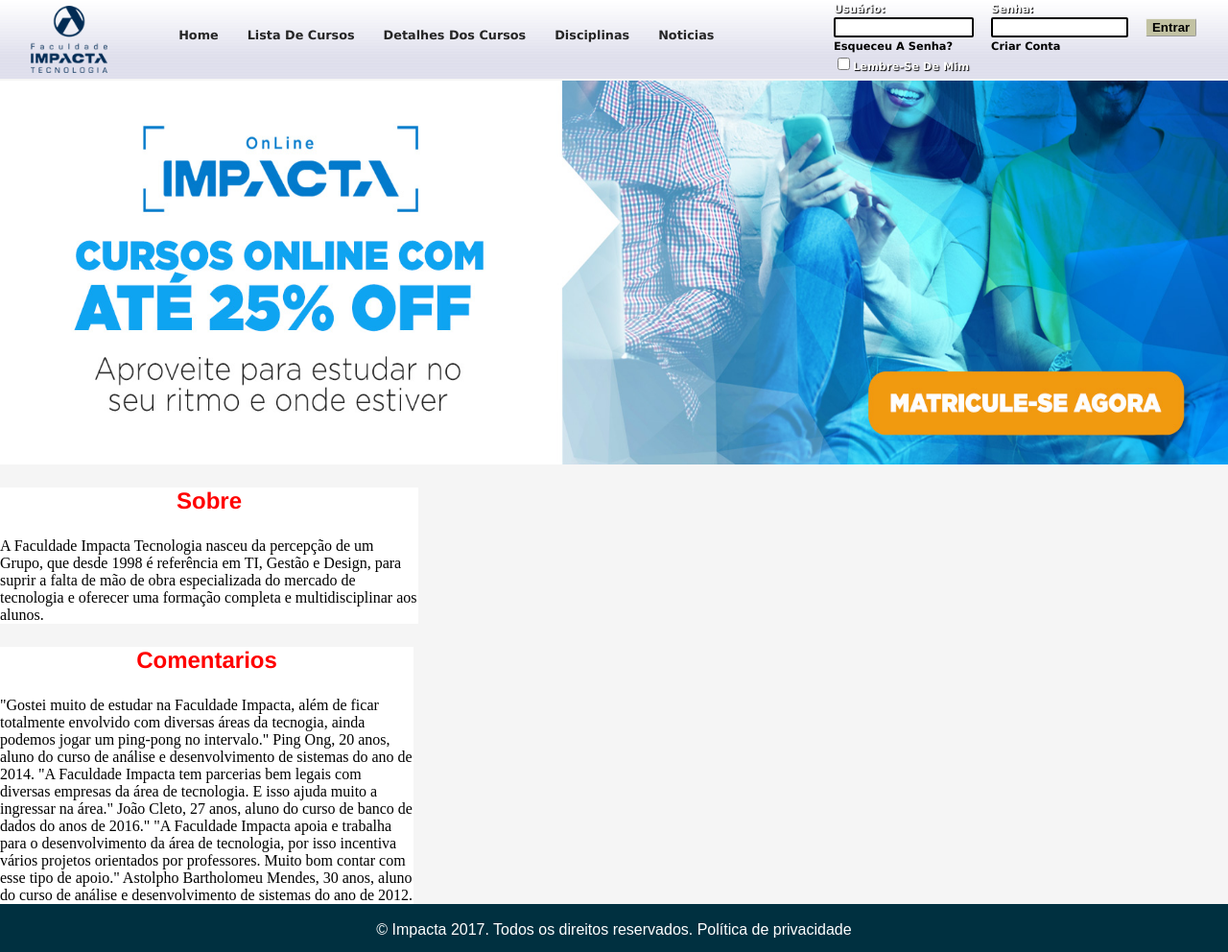
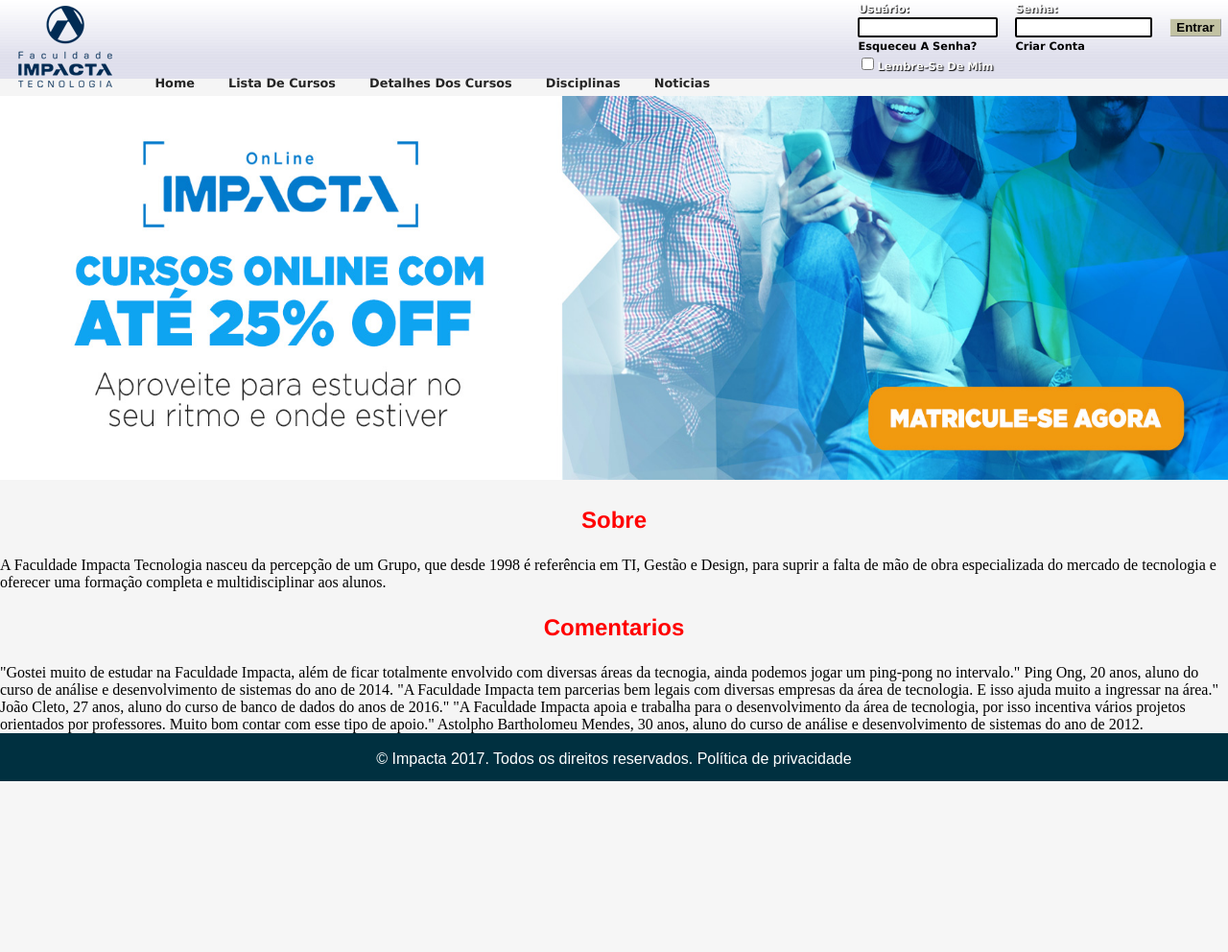
Before and after one commit to lucasgsouza03/TecWeb-TF-ADS2B, a Django app: page / in a window 1280 px wide. Shown: the whole page at 96% size. After the commit the page ends 814 px from the top, so only its background shows below. Run offline with Django 3.2, Linux system fonts and the light colour scheme; parts of the project's set-up code (start-up, migrations or seed data) failed here and were passed over.

Commit message:
Update style.css

```diff
--- a/core/static/style.css
+++ b/core/static/style.css
@@ -6,28 +6,30 @@
 	margin:0px;
 }
 header{
-	background-image:url('TecWeb/css/images/Header/menu/fundomenu.png');
+	background-image: url('TecWeb/css/images/Header/menu/fundomenu.png');
 	width: 100%;
 	height: 82px;
 	padding: 0.5%;
-	display:flex;
 
 	}
 .menu{
-	font-family:Verdana;
-	width:55%;
-	margin-left: 5%;
+	display: inline;
+	margin-left: 2%;
 }
 ul{
 	position:relative;
 	padding:0;
-	display:flex;
+	display: inline;
+	font-family:Verdana;
+	width:55%;
+
 
 	 }
 ul li{
 	text-align: center;
 	list-style: none;
 	padding:4px 15px;
+	display: inline;
 }
 ul li a {
 	text-align: center;
@@ -56,13 +58,16 @@
 }
 /*LOGOMARCA*/
 .logo {
-	width: 6%;
-	height: 70px;
-	display: flex;
-	margin-left: 2%;
+
+	margin-left: 1%;
 	position:relative;
+	display: inline;
+}
+img.logotipo{
+	width: 5%;
+	height: 55px;
+	}
 
-}
 input[name="usuario"], input[name="senha"]{
 	width:90%;
     border: 2px solid ;
@@ -125,33 +130,16 @@
 .banner {
 width: 100%;
 height: 400px;
-margin-top: -16px;
-display: block;
+
 }
-
-.box {
-background-color:#fff;
-width: 436px ;
-position:relative;
- }
-
-.box2 {
-background-color:#fff;
-width: 431px ;
-position:relative;
-}
-.content{
-	justify-content: space-around;
-}
+.caixa{width:40%;float:left;}
+.caixa2{width:40%;float:right;}
 
 h2 {
 	font-family: Arial;
 	font-size: 0.8em;
 	color:.262626;
 	text-align: left;
-	position: relative;
-	text-transform: left;
-
 
 }
 h1{
@@ -177,9 +165,6 @@
 	background-image:url(TecWeb/css/images/Footer/rodape.png);
 	width:100%;
 	height: 50px;
-	display:block;
-
-
 
 }
 table {
@@ -249,10 +234,9 @@
 	border-radius: 2px;
 	font-weight: bold;
 
-@media only screen and (max-width: 768px)
+/*@media only screen and (max-width: 768px)
 {
 header{
-display:inline;
 }
 
 .menu{
@@ -260,51 +244,4 @@
 }
 
 }
-
-
-
-
-
-
-
-
-
-
-
-
-
-
-
-
-
-
-
-
-
-
-
-
-
-
-
-
-
-
-
-
-
-
-
-
-
-
-
-
-
-
-
-
-
-
-
-section{border: solid px;}
+*/
```
